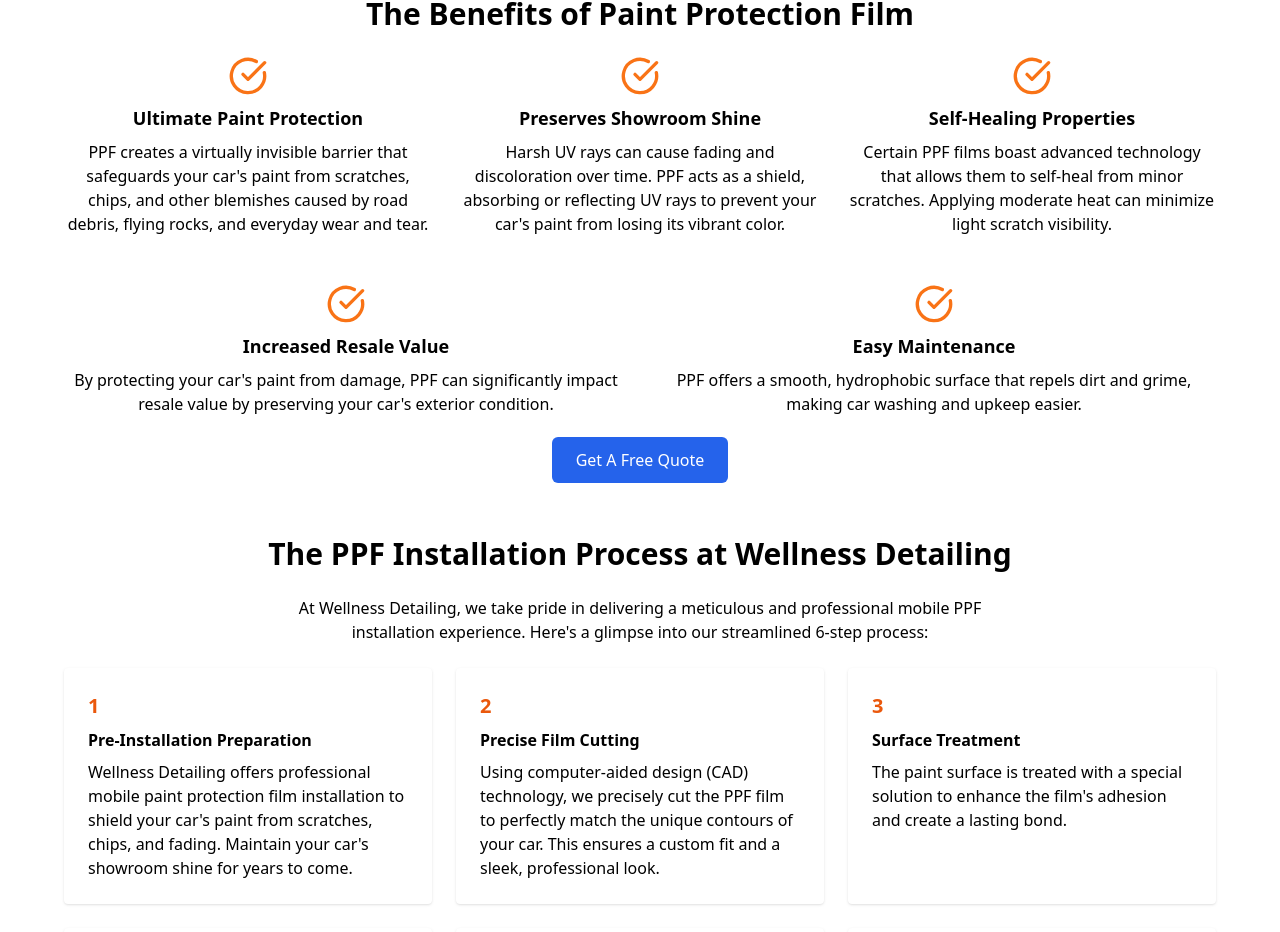
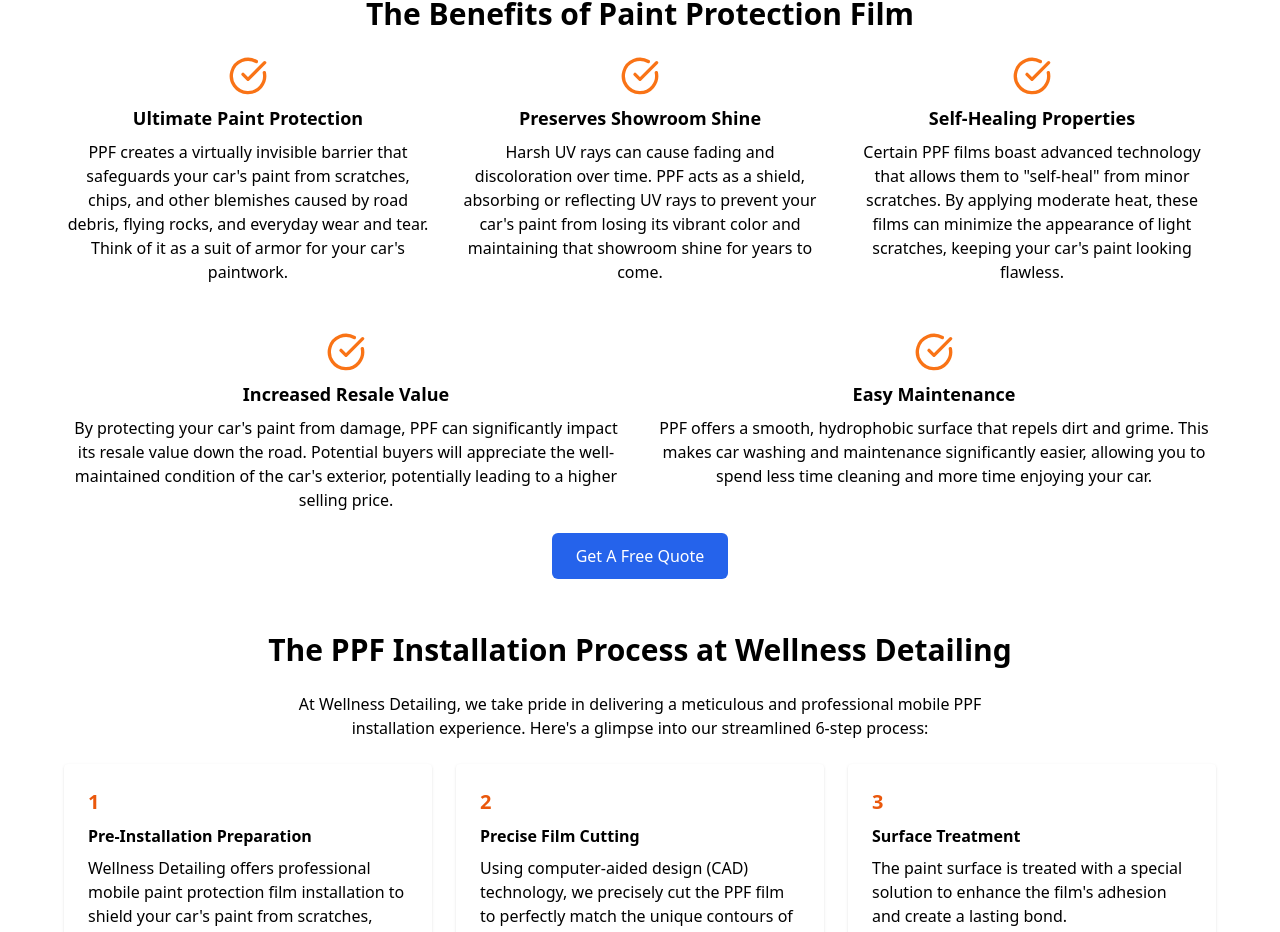
Before and after one commit to RJK3vin/car-wash-frontend, a React (Vite) app: page /paintprotectionfilm in a window 1280 px wide. Shown: the part 1292-2224 px from the top of the page. Built offline with nearby package versions, Linux system fonts and the light colour scheme.

Commit message:
added text and adjusted button positioning

```diff
--- a/src/Exterior/PaintCorrection.tsx
+++ b/src/Exterior/PaintCorrection.tsx
@@ -25,12 +25,13 @@
                     <div className="max-w-5xl mx-auto">
                         <img src="/paint-correction-intro.png" alt="Paint correction showcase" className="w-full h-[400px] object-cover rounded-lg shadow" />
                     </div>
+                    <div className="pt-4 text-center">
+                        <Link to="/contact" className="bg-blue-600 text-white px-6 py-3 rounded-md font-medium hover:bg-blue-700">
+                            Get A Free Quote
+                        </Link>
+                    </div>
                 </section>
-                <div className="pt-4 text-center">
-                    <Link to="/contact" className="bg-blue-600 text-white px-6 py-3 rounded-md font-medium hover:bg-blue-700">
-                        Get A Free Quote
-                    </Link>
-                </div>
+
                 <section className="space-y-6">
                     <h2 className="text-3xl font-bold text-center">Our Other Detailing Services</h2>
                     <div className="grid grid-cols-1 sm:grid-cols-2 md:grid-cols-3 gap-6">
--- a/src/FilmService/PaintProtectionFilm.tsx
+++ b/src/FilmService/PaintProtectionFilm.tsx
@@ -55,29 +55,29 @@
                         <div className="flex flex-col items-center space-y-2">
                             <CheckCircle className="w-10 h-10 text-orange-500" />
                             <p className="font-semibold text-lg">Ultimate Paint Protection</p>
-                            <p>PPF creates a virtually invisible barrier that safeguards your car's paint from scratches, chips, and other blemishes caused by road debris, flying rocks, and everyday wear and tear.</p>
+                            <p>PPF creates a virtually invisible barrier that safeguards your car's paint from scratches, chips, and other blemishes caused by road debris, flying rocks, and everyday wear and tear. Think of it as a suit of armor for your car's paintwork.</p>
                         </div>
                         <div className="flex flex-col items-center space-y-2">
                             <CheckCircle className="w-10 h-10 text-orange-500" />
                             <p className="font-semibold text-lg">Preserves Showroom Shine</p>
-                            <p>Harsh UV rays can cause fading and discoloration over time. PPF acts as a shield, absorbing or reflecting UV rays to prevent your car's paint from losing its vibrant color.</p>
+                            <p>Harsh UV rays can cause fading and discoloration over time. PPF acts as a shield, absorbing or reflecting UV rays to prevent your car's paint from losing its vibrant color and maintaining that showroom shine for years to come.</p>
                         </div>
                         <div className="flex flex-col items-center space-y-2">
                             <CheckCircle className="w-10 h-10 text-orange-500" />
                             <p className="font-semibold text-lg">Self-Healing Properties</p>
-                            <p>Certain PPF films boast advanced technology that allows them to self-heal from minor scratches. Applying moderate heat can minimize light scratch visibility.</p>
+                            <p>Certain PPF films boast advanced technology that allows them to "self-heal" from minor scratches. By applying moderate heat, these films can minimize the appearance of light scratches, keeping your car's paint looking flawless.</p>
                         </div>
                     </div>
                     <div className="grid grid-cols-1 sm:grid-cols-2 md:grid-cols-2 gap-6 text-center pt-6">
                         <div className="flex flex-col items-center space-y-2">
                             <CheckCircle className="w-10 h-10 text-orange-500" />
                             <p className="font-semibold text-lg">Increased Resale Value</p>
-                            <p>By protecting your car's paint from damage, PPF can significantly impact resale value by preserving your car's exterior condition.</p>
+                            <p>By protecting your car's paint from damage, PPF can significantly impact its resale value down the road. Potential buyers will appreciate the well-maintained condition of the car's exterior, potentially leading to a higher selling price.</p>
                         </div>
                         <div className="flex flex-col items-center space-y-2">
                             <CheckCircle className="w-10 h-10 text-orange-500" />
                             <p className="font-semibold text-lg">Easy Maintenance</p>
-                            <p>PPF offers a smooth, hydrophobic surface that repels dirt and grime, making car washing and upkeep easier.</p>
+                            <p>PPF offers a smooth, hydrophobic surface that repels dirt and grime. This makes car washing and maintenance significantly easier, allowing you to spend less time cleaning and more time enjoying your car.</p>
                         </div>
                     </div>
                     <div className="text-center pt-2">
--- a/src/FilmService/VehicleWraps.tsx
+++ b/src/FilmService/VehicleWraps.tsx
@@ -26,15 +26,15 @@
                             <li><strong>Partial Car Wraps:</strong> Opt for a more subtle touch with partial wraps that cover specific areas like the hood, roof, or trunk. This is a great way to add accents, stripes, or logos.</li>
                             <li><strong>Fleet Branding:</strong> Enhance brand awareness and create a cohesive look for your company vehicles with professional fleet wraps.</li>
                         </ul>
-                        <div className="pt-4 text-center">
+                    </div>
+                    <div className="max-w-5xl mx-auto">
+                        <img src="/car-wrap-intro.png" alt="Car wrap showcase" className="w-full h-[400px] object-cover rounded-lg shadow" />
+                    </div>
+                    <div className="pt-4 text-center">
                             <Link to="/contact" className="bg-blue-600 text-white px-6 py-3 rounded-md font-medium hover:bg-blue-700">
                                 Get A Free Quote
                             </Link>
                         </div>
-                    </div>
-                    <div className="max-w-5xl mx-auto">
-                        <img src="/car-wrap-intro.png" alt="Car wrap showcase" className="w-full h-[400px] object-cover rounded-lg shadow" />
-                    </div>
                 </section>
                 <section className="space-y-6">
                     <h2 className="text-3xl font-bold text-center">Benefits of Car Wraps</h2>
```
